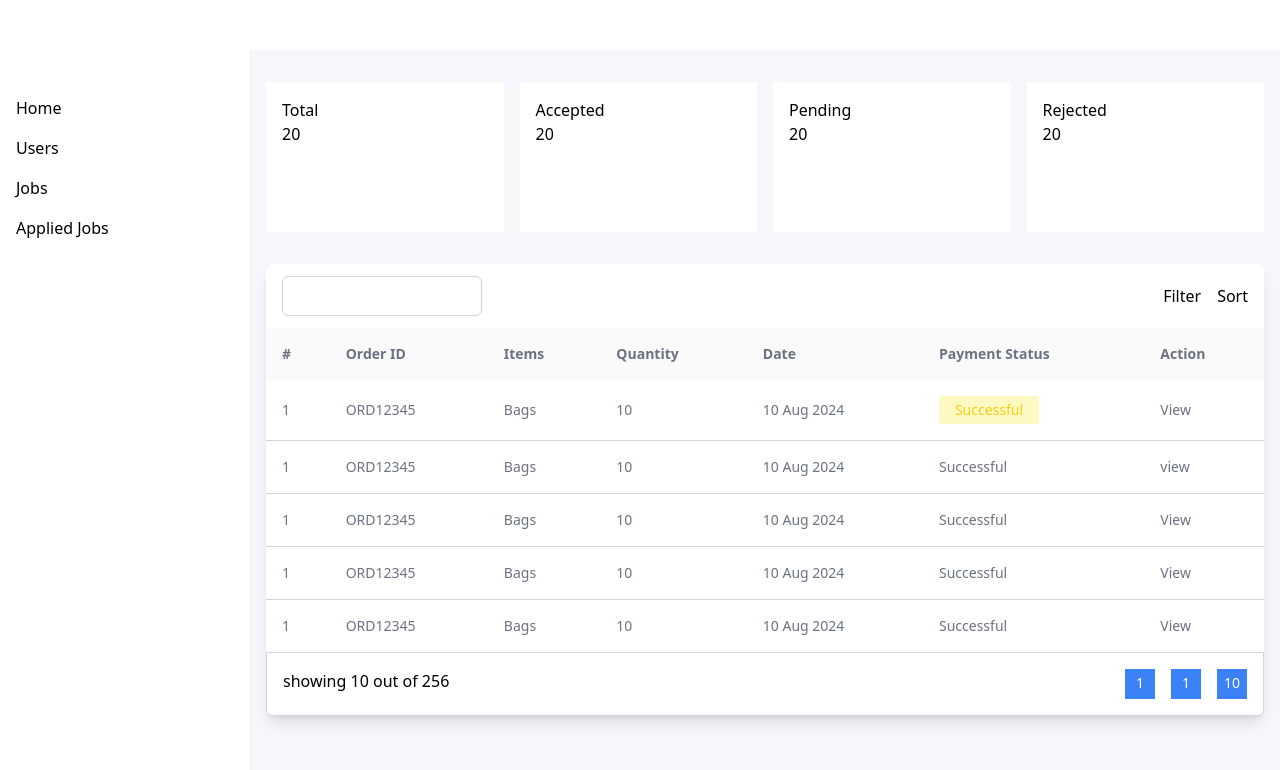
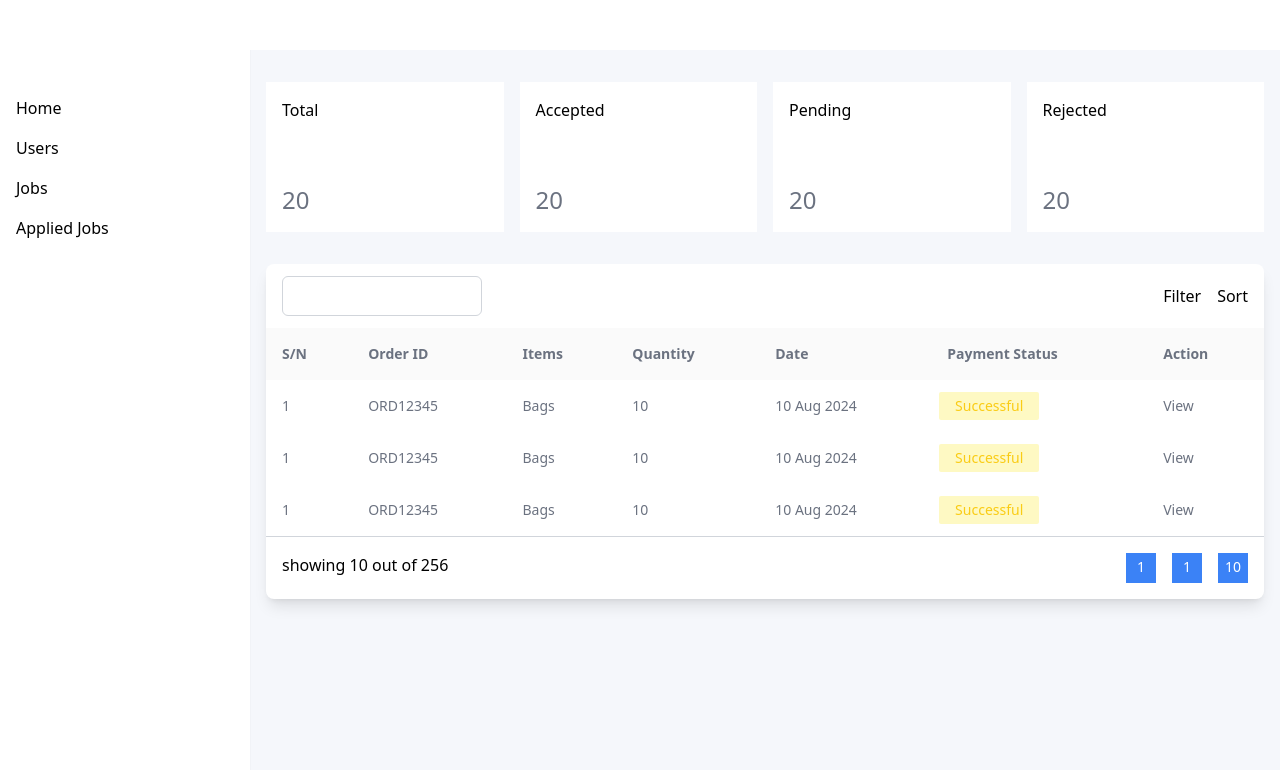
Before and after one commit to Deevyne99/jobHunt365, a React (Vite) app in the folder Jobhunt365/: page /admin/dashboard/applied-jobs in a window 1280 px wide. Shown: the top 770 px of the page. Built offline with nearby package versions, Linux system fonts and the light colour scheme.

Commit message:
Build: Built table component

```diff
--- a/Jobhunt365/src/Components/ReuseableComponets/CardComponent/Card.tsx
+++ b/Jobhunt365/src/Components/ReuseableComponets/CardComponent/Card.tsx
@@ -2,9 +2,12 @@
 
 const Card = ({ title }: { title: string }) => {
   return (
-    <div className='bg-wite p-4 flex flex-col bg-white max-w-[350px] w-full h-[150px] hover:shadow-xl'>
+    <div className='bg-wite p-4 flex flex-col bg-white w-full h-[150px] hover:shadow-xl'>
       <h3 className='capitalize'>{title}</h3>
-      <h2>20</h2>
+      <div></div>
+      <div className='flex flex-col mt-auto'>
+        <h2 className='text-2xl text-[#6b7280]'>20</h2>
+      </div>
     </div>
   )
 }
--- a/Jobhunt365/src/Components/ReuseableComponets/TableComponent/TableComponent.tsx
+++ b/Jobhunt365/src/Components/ReuseableComponets/TableComponent/TableComponent.tsx
@@ -5,7 +5,8 @@ import { useState } from 'react'
 const TableComponent = () => {
   const [status, setStatus] = useState('pending')
   return (
-    <div className='flex flex-col bg-white shadow-lg rounded-lg '>
+    <div>
+      <div className='flex overflow-x-auto flex-col bg-white shadow-lg rounded-lg w-full'>
         <div className='flex justify-between py-3 px-4  '>
           <div className='flex h-[40px] w-[200px] '>
             <input
@@ -18,27 +19,33 @@ const TableComponent = () => {
             <button className='capitalize'>sort</button>
           </div>
         </div>
-      <div className='overflow-x-auto'>
+        <div className='overflow-x-auto '>
           <table className='min-w-full border-collapse  border-gray-100 '>
             <thead>
               <tr className='bg-[#fafafa] border-gray-100 text-sm text-[#6b7280] font-bold'>
-              <th className='p-4 text-left '>#</th>
-              <th className='p-4 text-left'>Order ID</th>
-              <th className='p-4 text-left'>Items</th>
-              <th className='p-4 text-left'>Quantity</th>
-              <th className='p-4 text-left'>Date</th>
-              <th className='p-4 text-left'>Payment Status</th>
-              <th className='p-4 text-left'>Action</th>
+                <th className='p-2 md:p-4 text-left hidden md:table-cell'>
+                  S/N
+                </th>
+                <th className='p-2 md:p-4 text-left hidden md:table-cell'>
+                  Order ID
+                </th>
+                <th className='p-2 md:p-4 text-left '>Items</th>
+                <th className='p-2 md:p-4 text-left '>Quantity</th>
+                <th className='p-2 md:p-4 text-left hidden md:table-cell'>
+                  Date
+                </th>
+                <th className='p-2 md:p-4 text-left '>Payment Status</th>
+                <th className='p-2 md:p-4 text-left '>Action</th>
               </tr>
             </thead>
             <tbody>
               <tr className=' text-sm text-[#6b7280] hover:bg-[#60a5fa] hover:text-white'>
-              <td className='p-4'>1</td>
-              <td className='p-4'>ORD12345</td>
-              <td className='p-4'>Bags</td>
-              <td className='p-4'>10</td>
-              <td className='p-4'>10 Aug 2024</td>
-              <td className={`p-4 `}>
+                <td className='p-2 md:p-4 hidden md:flex'>1</td>
+                <td className='p-2 md:p-4 hidden md:table-cell '>ORD12345</td>
+                <td className='p-2 md:p-4'>Bags</td>
+                <td className='p-2 md:p-4'>10</td>
+                <td className='p-2 md:p-4 hidden md:flex'>10 Aug 2024</td>
+                <td className={`p-2 `}>
                   <p
                     className={` max-w-[100px] p-1 text-center rounded-sm ${
                       status === 'success'
@@ -51,48 +58,56 @@ const TableComponent = () => {
                     Successful
                   </p>
                 </td>
-              <td className='p-4 capitalize'>view</td>
+                <td className='p-2 capitalize md:p-4'>view</td>
               </tr>
-            <tr className='border-t border-gray-100 text-sm text-[#6b7280]'>
-              <td className='p-4'>1</td>
-              <td className='p-4'>ORD12345</td>
-              <td className='p-4'>Bags</td>
-              <td className='p-4'>10</td>
-              <td className='p-4'>10 Aug 2024</td>
-              <td className='p-4'>Successful</td>
-              <td className='p-4'>view</td>
+              <tr className=' text-sm text-[#6b7280] hover:bg-[#60a5fa] hover:text-white'>
+                <td className='p-2 md:p-4 hidden md:flex'>1</td>
+                <td className='p-2 md:p-4 hidden md:table-cell '>ORD12345</td>
+                <td className='p-2 md:p-4'>Bags</td>
+                <td className='p-2 md:p-4'>10</td>
+                <td className='p-2 md:p-4 hidden md:flex'>10 Aug 2024</td>
+                <td className={`p-2 `}>
+                  <p
+                    className={` max-w-[100px] p-1 text-center rounded-sm ${
+                      status === 'success'
+                        ? 'bg-[#dcfce7] text-[#10b981]'
+                        : status === 'pending'
+                        ? 'bg-[#fef9c3] text-[#facc15]'
+                        : 'bg-[#fee2e2] text-[#ef4444]'
+                    }`}
+                  >
+                    Successful
+                  </p>
+                </td>
+                <td className='p-2 capitalize md:p-4'>view</td>
               </tr>
-            <tr className='border-t border-gray-100 text-sm text-[#6b7280]'>
-              <td className='p-4'>1</td>
-              <td className='p-4'>ORD12345</td>
-              <td className='p-4'>Bags</td>
-              <td className='p-4'>10</td>
-              <td className='p-4'>10 Aug 2024</td>
-              <td className='p-4'>Successful</td>
-              <td className='p-4 capitalize'>view</td>
+              <tr className=' text-sm text-[#6b7280] hover:bg-[#60a5fa] hover:text-white'>
+                <td className='p-2 md:p-4 hidden md:flex'>1</td>
+                <td className='p-2 md:p-4 hidden md:table-cell '>ORD12345</td>
+                <td className='p-2 md:p-4'>Bags</td>
+                <td className='p-2 md:p-4'>10</td>
+                <td className='p-2 md:p-4 hidden md:flex'>10 Aug 2024</td>
+                <td className={`p-2 `}>
+                  <p
+                    className={` max-w-[100px] p-1 text-center rounded-sm ${
+                      status === 'success'
+                        ? 'bg-[#dcfce7] text-[#10b981]'
+                        : status === 'pending'
+                        ? 'bg-[#fef9c3] text-[#facc15]'
+                        : 'bg-[#fee2e2] text-[#ef4444]'
+                    }`}
+                  >
+                    Successful
+                  </p>
+                </td>
+                <td className='p-2 capitalize md:p-4'>view</td>
               </tr>
-            <tr className='border-t text-sm border-gray-100 text-[#6b7280]'>
-              <td className='p-4'>1</td>
-              <td className='p-4'>ORD12345</td>
-              <td className='p-4'>Bags</td>
-              <td className='p-4'>10</td>
-              <td className='p-4'>10 Aug 2024</td>
-              <td className='p-4'>Successful</td>
-              <td className='p-4 capitalize'>view</td>
-            </tr>
-            <tr className='border-t text-sm text-[#6b7280] border-gray-100 '>
-              <td className='p-4'>1</td>
-              <td className='p-4'>ORD12345</td>
-              <td className='p-4'>Bags</td>
-              <td className='p-4'>10</td>
-              <td className='p-4'>10 Aug 2024</td>
-              <td className='p-4'>Successful</td>
-              <td className='p-4 capitalize'>view</td>
-            </tr>
+
               {/* Add more rows as needed */}
             </tbody>
           </table>
-        <div className='flex justify-between  py-4 px-4 border-gray-100 border rounded-b-md'>
+        </div>
+        <div className='flex justify-between  py-4 px-4 border-gray-100 border-t rounded-b-md'>
           <div>
             <p>
               showing <span>10</span> out of <span>256</span>
--- a/Jobhunt365/src/pages/dashboard/admin/Analytics.tsx
+++ b/Jobhunt365/src/pages/dashboard/admin/Analytics.tsx
@@ -16,15 +16,15 @@ const Analytics = () => {
 
         {/* <Card /> */}
       </div>
-      <div className='flex mt-8 justify-center  gap-8'>
-        <div className='w-[50%] h-[250px] md:h-[300px] '>
+      <div className='flex md:flex-row flex-col mt-8 justify-center  gap-8'>
+        <div className='flex w-full md:w-[50%] h-[250px] md:h-[300px] '>
           <BarChart />
         </div>
-        <div className='w-[50%] h-[250px] md:h-[300px]'>
+        <div className='w-full md:w-[50%] h-[250px] md:h-[300px]'>
           <DoughnutChart />
         </div>
       </div>
-      <div className='my-8 mx-3'>
+      <div className='my-8 '>
         <TableComponent />
       </div>
     </div>
--- a/Jobhunt365/src/pages/dashboard/admin/AppliedJobs.tsx
+++ b/Jobhunt365/src/pages/dashboard/admin/AppliedJobs.tsx
@@ -2,6 +2,7 @@
 
 import Card from '../../../Components/ReuseableComponets/CardComponent/Card'
 import TableComponent from '../../../Components/ReuseableComponets/TableComponent/TableComponent'
+// import { HiMiniUsers } from 'react-icons/hi2'
 
 const Users = () => {
   return (
--- a/Jobhunt365/src/pages/dashboard/admin/ProtectedRoute.tsx
+++ b/Jobhunt365/src/pages/dashboard/admin/ProtectedRoute.tsx
@@ -4,7 +4,7 @@ const ProtectedRoute = () => {
   return (
     <div className='flex '>
       {/* Fixed Sidebar */}
-      <aside className='fixed top-0 left-0 h-full w-[250px] bg-white shadow-sm z-10'>
+      <aside className='fixed top-0 md:left-0 h-full  w-[250px] bg-white shadow-sm z-10 left-[-300px]'>
         <nav className='flex flex-col gap-4 px-4 mt-24'>
           <Link to={'/admin/dashboard/'}>Home</Link>
           <Link to={'/admin/dashboard/users'}>Users</Link>
@@ -14,9 +14,9 @@ const ProtectedRoute = () => {
       </aside>
 
       {/* Main Content Section */}
-      <section className='ml-[250px] flex-1'>
+      <section className='ml-0 md:ml-[250px] flex-1'>
         {/* Fixed Header */}
-        <div className='fixed top-0 left-[250px] w-[calc(100%-250px)] bg-white h-[50px] z-20'></div>
+        <div className='fixed top-0 left-0 md:left-[250px] w-full md:w-[calc(100%-250px)] bg-white h-[50px] z-20'></div>
 
         {/* Main Content */}
         <div className='pt-[50px]'>
```
Also changed, not shown: Jobhunt365/src/Components/ReuseableComponets/shortDropDown/ShortDropDown.tsx (+29 -67 lines), Jobhunt365/src/pages/dashboard/admin/AllJobs.tsx (+39 -9 lines). Lines whose indentation alone changed are shown as unchanged.
